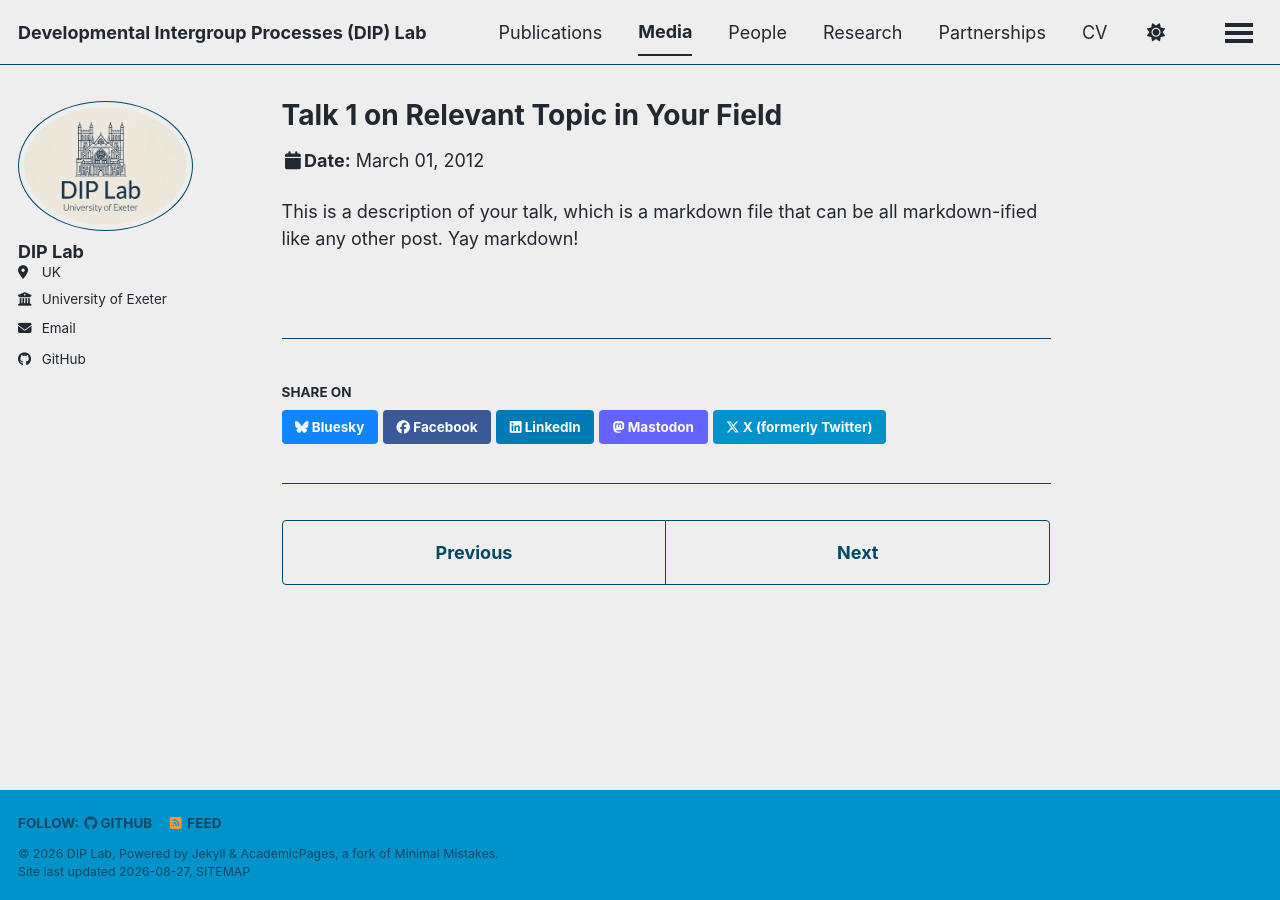
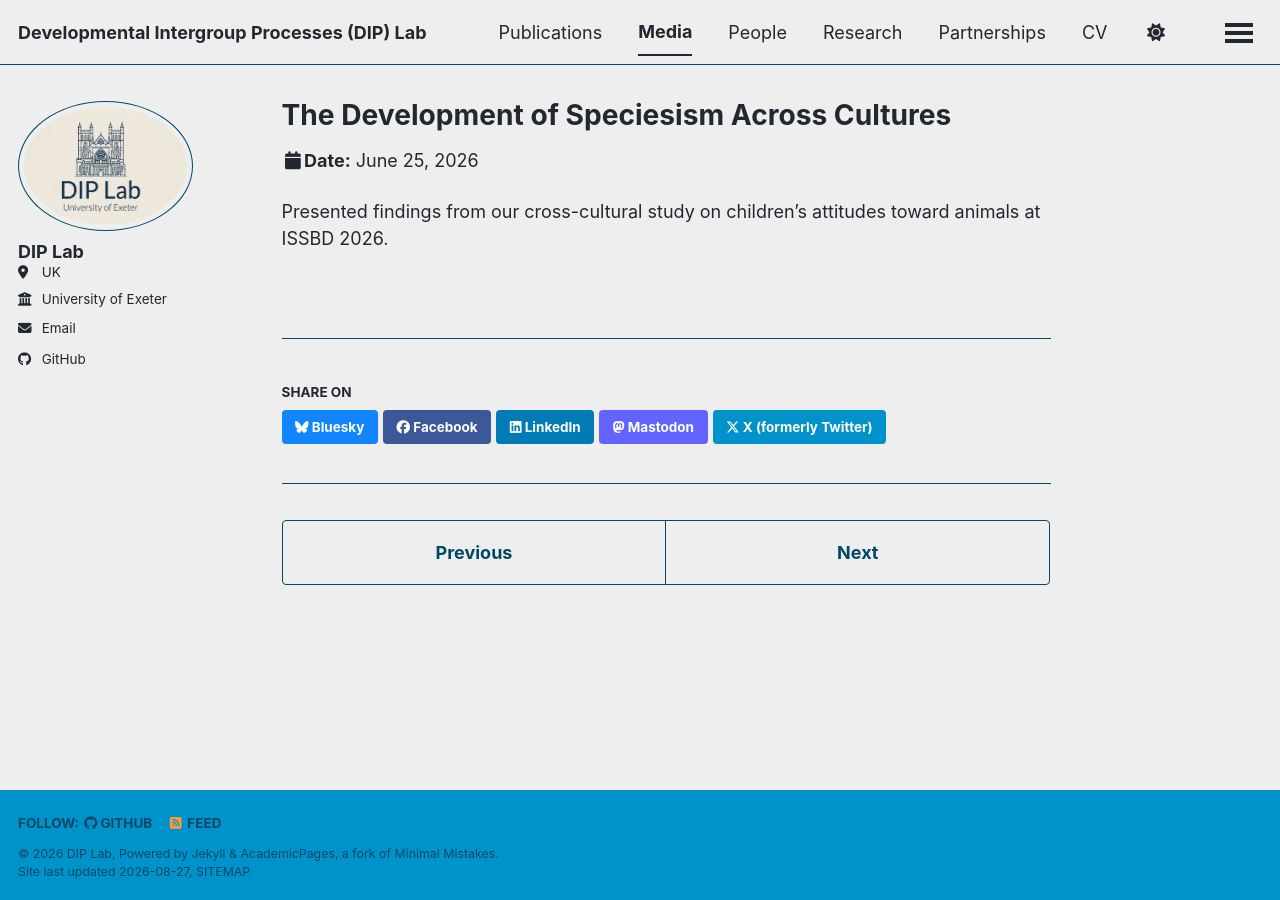
Before and after one commit to Developmental-Intergroup-Processes-Lab/Developmental-Intergroup-Processes-Lab.github.io, a Jekyll site: the page built from _talks/2012-03-01-talk-1.md, in a window 1280 px wide. Built offline with Jekyll 4.4.1, drawn with Linux system fonts in a browser that asks for light colours; a style sheet for code colours, icons or effects is not loaded.

Commit message:
Update 2012-03-01-talk-1.md

```diff
--- a/_talks/2012-03-01-talk-1.md
+++ b/_talks/2012-03-01-talk-1.md
@@ -1,11 +1,10 @@
 ---
-title: "Talk 1 on Relevant Topic in Your Field"
+title: "The Development of Speciesism Across Cultures"
 collection: talks
-type: "Talk"
-permalink: /talks/2012-03-01-talk-1
-venue: "UC San Francisco, Department of Testing"
-date: 2012-03-01
-location: "San Francisco, CA, USA"
+venue: "ISSBD Conference - Incheon 2026"
+date: 2026-06-25
+image: "/images/IMG_4614.jpeg"
+downloadurl: "/files/CARTER ISSBD.pdf"
+download_label: "Presentation"
 ---
-
-This is a description of your talk, which is a markdown file that can be all markdown-ified like any other post. Yay markdown!
+Presented findings from our cross-cultural study on children's attitudes toward animals at ISSBD 2026.
```
